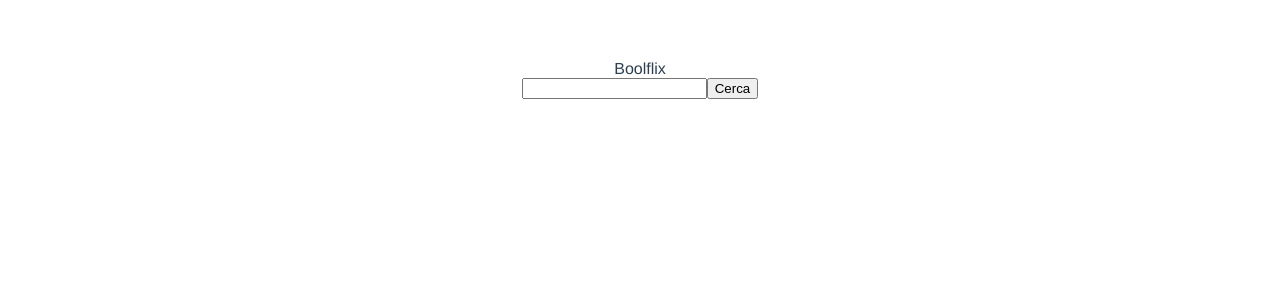
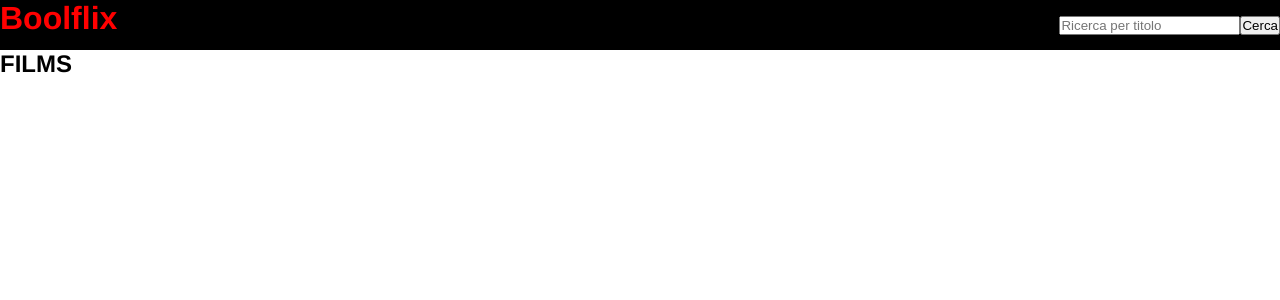
Before and after one commit to emicif/vue-boolflix, a Vue app: page / in a window 1280 px wide. Shown: the top 300 px of the page. Built offline with nearby package versions, Linux system fonts and the light colour scheme.

Commit message:
milestone 1

```diff
--- a/package.json
+++ b/package.json
@@ -10,7 +10,8 @@
   "dependencies": {
     "axios": "^0.26.1",
     "core-js": "^3.8.3",
-    "vue": "^2.6.14"
+    "vue": "^2.6.14",
+    "vue-country-flag": "^2.3.2"
   },
   "devDependencies": {
     "@babel/core": "^7.12.16",
--- a/src/App.vue
+++ b/src/App.vue
@@ -1,15 +1,14 @@
 <template>
   <div id="app">
-   <HeaderComponent />
-   <MainComponent :url="apiKey"/>
-
+   <HeaderComponent @search= "searching" />
+   <MainComponent :films="films" />
   </div>
 </template>
 
 <script>
 import HeaderComponent from './components/HeaderComponent.vue'
 import MainComponent from './components/MainComponent.vue'
-//import axios from 'axios'
+import axios from 'axios'
 
 
 export default {
@@ -18,23 +17,43 @@ export default {
     HeaderComponent,
     MainComponent,
   },
- data(){
+  methods: {
+      searching(textToSearch){
+        console.log(textToSearch);
+        const params = {
+            query: textToSearch,
+            api_key: this.apiKey,
+            language: 'it-IT'
+          }
+        axios.get(this.apiUrl + 'movie', {params} ).then((response)=>{
+          console.log(response);
+          if (response.status === 200){
+            this.films = response.data.results
+          }
+
+        }).catch(errore => console.log(errore))
+      }
+  },
+  data(){
     return {
       apiUrl: 'https://api.themoviedb.org/3/search/',
       apiKey: '5125681fd07a81d9933e9268c5c370c3',
-
+      films: [],
+      //series: []
     }
 }
+
 }
 </script>
 
 <style lang="scss">
 #app {
   font-family: Avenir, Helvetica, Arial, sans-serif;
-  -webkit-font-smoothing: antialiased;
-  -moz-osx-font-smoothing: grayscale;
-  text-align: center;
-  color: #2c3e50;
-  margin-top: 60px;
+
+}
+* {
+  margin: 0px;
+  padding: 0px;
+  box-sizing: border-box;
 }
 </style>
--- /dev/null
+++ b/src/components/FilmList.vue
@@ -0,0 +1,58 @@
+<template>
+  <div>
+    <h2>FILMS</h2>
+    <div class="container">
+        <div class="card" v-for="film in films" :key= film.id>
+            <h3>{{film.title}}</h3>
+            <h4>{{film.original_title}} </h4>
+            <p class="language">{{film.original_language}}</p>
+            <!-- <country-flag v-if="sendflag.includes(span2.toLowerCase())" :country='span2' size="small"/>
+                <span v-else>{{ span2 }}</span> -->
+                 <country-flag country= 'it' size='small'/>
+            <span>{{film.voto_average}}</span>
+        </div>
+    </div>
+</div>
+</template>
+
+<script>
+
+import CountryFlag from 'vue-country-flag'
+
+export default {
+    name: 'FilmList',
+    props: {
+        films: Array
+    },
+    components: {
+        CountryFlag
+    }
+}
+</script>
+
+<style lang="scss" scoped>
+
+.container {
+    max-width: 1200px;
+    margin: 0 auto;
+    display: flex;
+    flex-wrap: wrap;
+}
+
+.card {
+    width: 20%;
+
+    border: 1px solid grey;
+    text-align: center;
+    padding: 10px;
+
+}
+/*
+<div class="flex-wrap">
+                <h4>Lingua originale: </h4>
+                <country-flag v-if="sendflag.includes(span2.toLowerCase())" :country='span2' size="small"/>
+                <span v-else>{{ span2 }}</span>
+            </div>
+*/
+
+</style>
--- a/src/components/HeaderComponent.vue
+++ b/src/components/HeaderComponent.vue
@@ -1,30 +1,90 @@
 <template>
-  <div>
-    Boolflix
+  <div class="header">
+    <h1>Boolflix</h1>
+    <div class="searchbar">
+      <input type=text placeholder="Ricerca per titolo" v-model="textToSearch" />
+      <button @click="search">Cerca</button>
+
+    </div>
+
+
   </div>
 
 </template>
 
 <script>
+
+
+
 export default {
   name: 'HeaderComponent',
+   data(){
+    return {
+
+      textToSearch: '',
+    //  searching: false,
+
+    }
+  },
+  methods:{
+    search(){
+      /*
+        this.queryApi('tv').then((response)=>{
+          this.series = response.data.results;
+          console.log('this.series', this.series)
+          this.searching = false;
+        });
+        this.queryApi('movie').then((response)=>{
+          this.films = response.data.results;
+          console.log('this.films', this.films)
+          this.searching = false;
+        });
+       */
+      this.$emit('search', this.textToSearch);
+    },
+    /*
+    queryTvApi(){
+     this.queryApi('tv')
+    },
+    queryMovieApi(){
+      this.queryApi('movie')
+    },
+    queryApi(searchType){
+      if (!this.searching && this.query.length>0){
+        this.searching = true;
+        const params = {
+          query: this.query,
+          api_key: this.apiKey,
+          language: 'it-IT'
+        }
+    return axios.get(this.apiUrl + searchType, {params}).catch(error=>{
+          console.log(error);
+          this.searching = false;
+        })
+    }
+    }
+    */
+  }
 }
+
 </script>
 
 <!-- Add "scoped" attribute to limit CSS to this component only -->
 <style scoped lang="scss">
-h3 {
-  margin: 40px 0 0;
+.header {
+  background-color: black ;
+  height: 50px;
+  display: flex;
+  justify-content: space-between;
 }
-ul {
-  list-style-type: none;
-  padding: 0;
+h1 {
+  color: red;
 }
-li {
-  display: inline-block;
-  margin: 0 10px;
+
+.searchbar {
+  line-height: 50px;
+  vertical-align: middle;
 }
-a {
-  color: #42b983;
-}
+
+
 </style>
--- a/src/components/MainComponent.vue
+++ b/src/components/MainComponent.vue
@@ -1,65 +1,27 @@
 <template>
-  <div>
-    <input type=text v-model="query" />
-    <button @click="queryApi">Cerca</button>
-    <div v-for="item in query" :key="item.id">
-      <h2>{{item.name}}</h2>
-      <p>{{item.original_name}}</p>
-      <span>{{item.original_language}}</span>
+    <div>
+      <FilmList :films="films" />
+    </div>
+</template>
 
-    </div>
-  </div>
-
-</template>
 
 <script>
 
-import axios from 'axios';
+import FilmList from './FilmList.vue'
 
 
 export default {
-  name: 'MainComponent',
-   data(){
-    return {
-      apiUrl: 'https://api.themoviedb.org/3/search/',
-      apiKey: '5125681fd07a81d9933e9268c5c370c3',
-      query: '',
-    }
+  name: 'Main-component',
+  props: {
+    films: Array
   },
-  methods: {
-    queryApi(){
-const params = {
-      query: this.query,
-      api_key: this.apiKey,
-      language: 'it-IT'
-    }
-    axios.get(this.apiUrl + 'tv', {params}).then((response)=>{
-      console.log(response);
-      this.query = response.data.results
-    }).catch(error=>{
-      console.log(error);
-    })
-    }
-   // const query = 'verde';
-
+  components: {
+    FilmList
   }
 }
 </script>
 
 <!-- Add "scoped" attribute to limit CSS to this component only -->
 <style scoped lang="scss">
-h3 {
-  margin: 40px 0 0;
-}
-ul {
-  list-style-type: none;
-  padding: 0;
-}
-li {
-  display: inline-block;
-  margin: 0 10px;
-}
-a {
-  color: #42b983;
-}
+
 </style>
```
Also changed, not shown: 1 other file (tests, documents, lock files or other folders).
